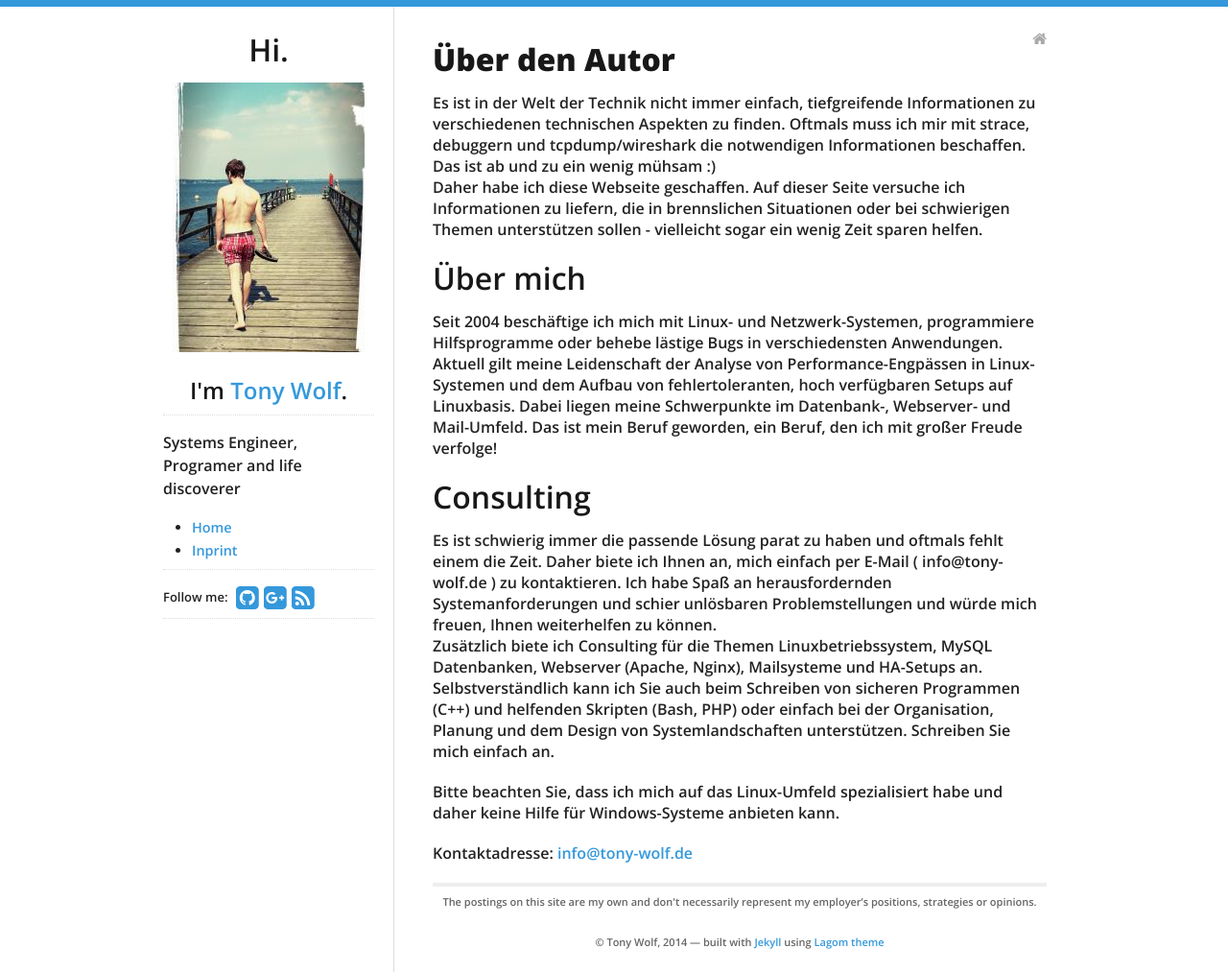
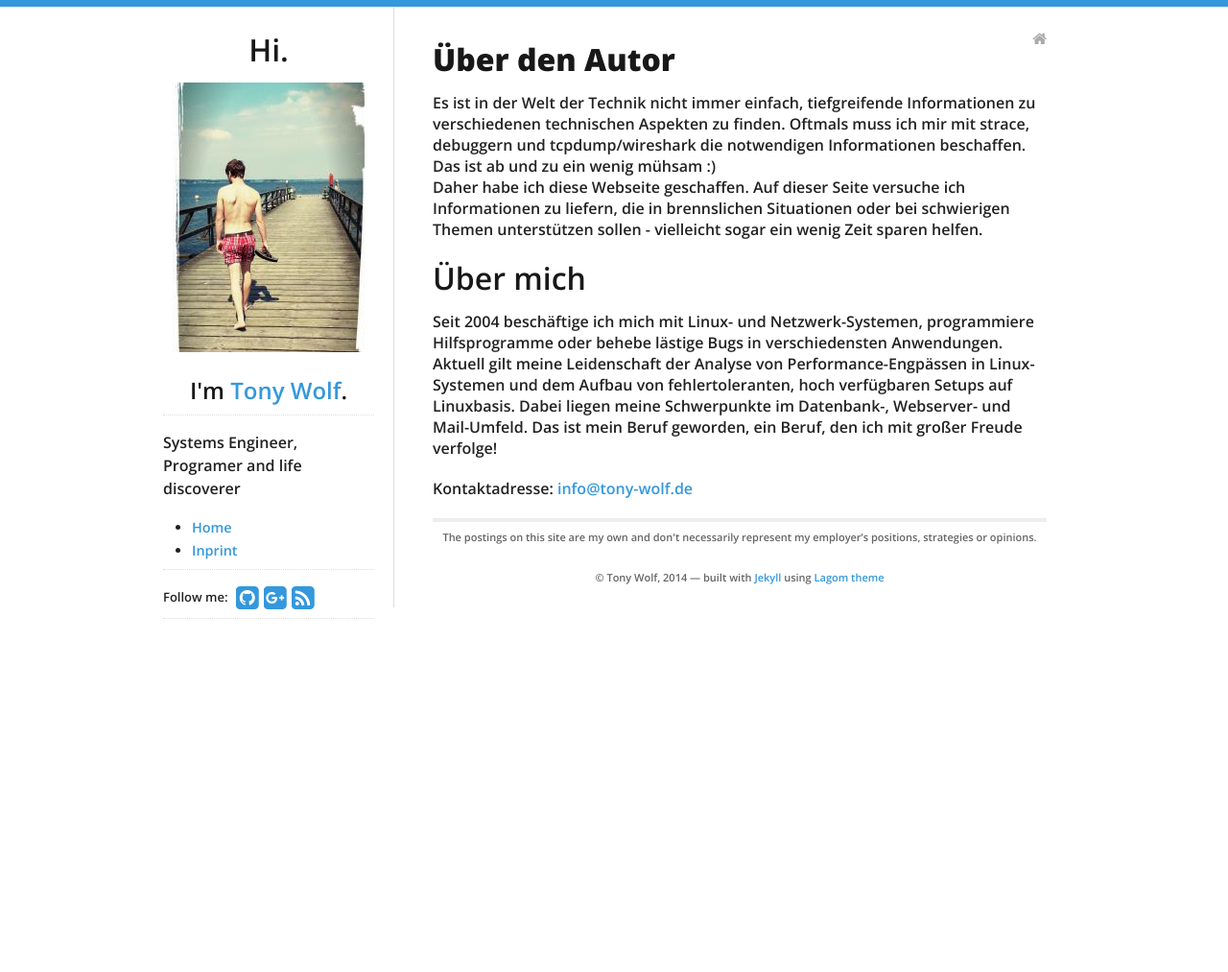
Before and after one commit to tonyfahrion/twolfy.github.io, a Jekyll site: the page built from uber-den-autor/index.markdown, in a window 1280 px wide. Shown: the whole page at 96% size. Built offline with Jekyll 4.4.1, drawn with Linux system fonts in a browser that asks for light colours; nearby versions of some CDN libraries; after the commit the page ends 907 px from its top, so only the background shows below that.

Commit message:
Update index.markdown
remove information about consulting

```diff
--- a/uber-den-autor/index.markdown
+++ b/uber-den-autor/index.markdown
@@ -13,12 +13,6 @@ Daher habe ich diese Webseite geschaffen. Auf dieser Seite versuche ich Informat
 
 Seit 2004 beschäftige ich mich mit Linux- und Netzwerk-Systemen, programmiere Hilfsprogramme oder behebe lästige Bugs in verschiedensten Anwendungen. Aktuell gilt meine Leidenschaft der Analyse von Performance-Engpässen in Linux-Systemen und dem Aufbau von fehlertoleranten, hoch verfügbaren Setups auf Linuxbasis. Dabei liegen meine Schwerpunkte im Datenbank-, Webserver- und Mail-Umfeld. Das ist mein Beruf geworden, ein Beruf, den ich mit großer Freude verfolge!
 
-# Consulting
-
-Es ist schwierig immer die passende Lösung parat zu haben und oftmals fehlt einem die Zeit. Daher biete ich Ihnen an, mich einfach per E-Mail ( info@tony-wolf.de ) zu kontaktieren. Ich habe Spaß an herausfordernden Systemanforderungen und schier unlösbaren Problemstellungen und würde mich freuen, Ihnen weiterhelfen zu können.
-Zusätzlich biete ich Consulting für die Themen Linuxbetriebssystem, MySQL Datenbanken, Webserver (Apache, Nginx), Mailsysteme und HA-Setups an. Selbstverständlich kann ich Sie auch beim Schreiben von sicheren Programmen (C++) und helfenden Skripten (Bash, PHP) oder einfach bei der Organisation, Planung und dem Design von Systemlandschaften unterstützen. Schreiben Sie mich einfach an.
-
-Bitte beachten Sie, dass ich mich auf das Linux-Umfeld spezialisiert habe und daher keine Hilfe für Windows-Systeme anbieten kann.
 
 Kontaktadresse: [info@tony-wolf.de][mailaddr]
 
```
